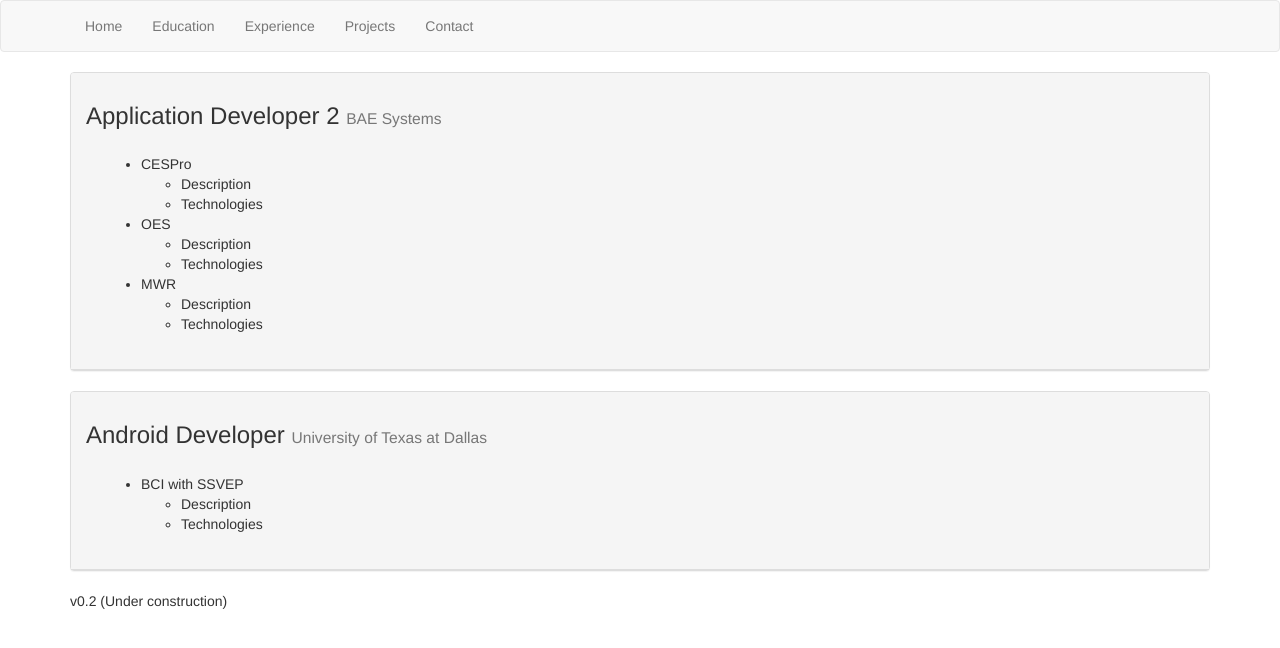
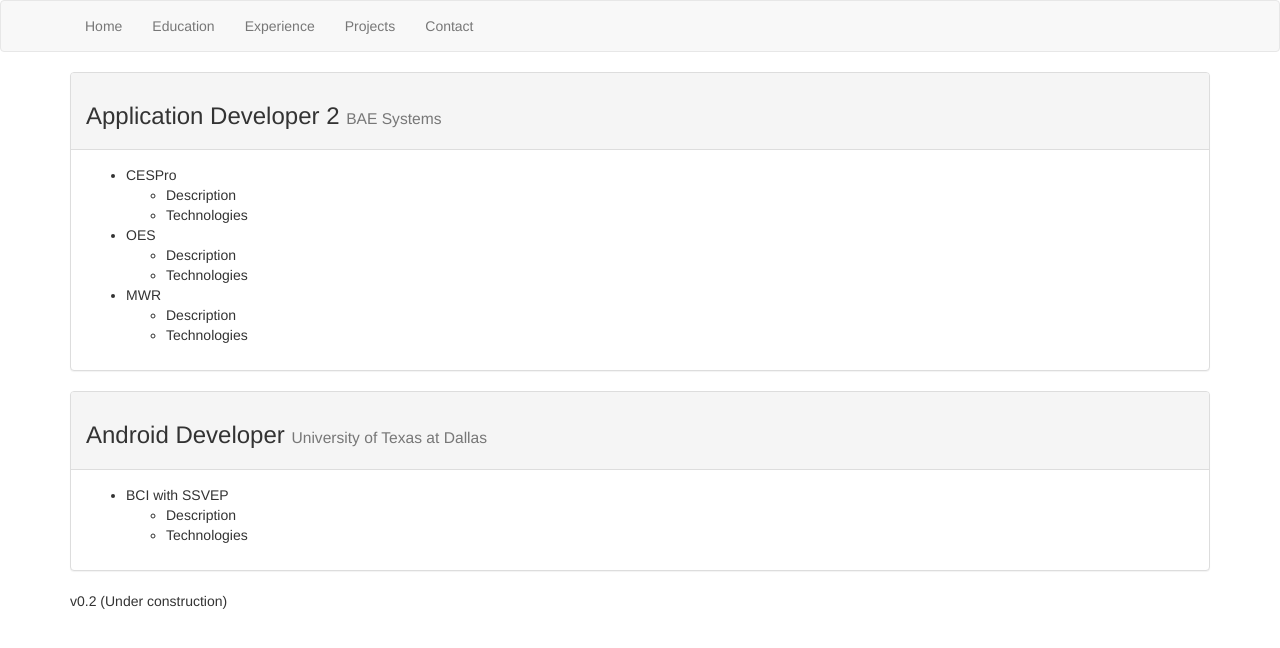
Before and after one commit to vikramdesh1/vikramdesh1.github.io, a Jekyll site: the page built from experience.html, in a window 1280 px wide. Shown: the top 648 px of the page. Built offline with Jekyll 4.4.1, drawn with Linux system fonts in a browser that asks for light colours; nearby versions of some CDN libraries.

Commit message:
updated experience

```diff
--- a/experience.html
+++ b/experience.html
@@ -5,10 +5,7 @@ title: Experience
 <div class="container">
     <div class="panel panel-default">
         <div class="panel-heading">
-      <div class="panel-title">
-      <h3>
-      Application Developer 2 <small>BAE Systems</small>
-      </h3>
+            <h3>Application Developer 2 <small>BAE Systems</small></h3>
         </div>
         <div class="panel-body">
             <ul>
@@ -22,23 +19,21 @@ title: Experience
                 <ul>
                     <li>Description</li>
                     <li>Technologies</li>
-            </ul></li>
+                </ul>
+                </li>
                 <li>MWR
                 <ul>
                     <li>Description</li>
                     <li>Technologies</li>
-            </ul></li>
                 </ul>
-      </div>
+                </li>
+            </ul>
         </div>
     </div>
 
     <div class="panel panel-default">
         <div class="panel-heading">
-      <div class="panel-title">
-      <h3>
-      Android Developer <small>University of Texas at Dallas</small>
-      </h3>
+            <h3>Android Developer <small>University of Texas at Dallas</small></h3>
         </div>
         <div class="panel-body">
             <ul>
@@ -52,4 +47,3 @@ title: Experience
         </div>
     </div>
 </div>
-</div>
```
Lines whose indentation alone changed are shown as unchanged.
